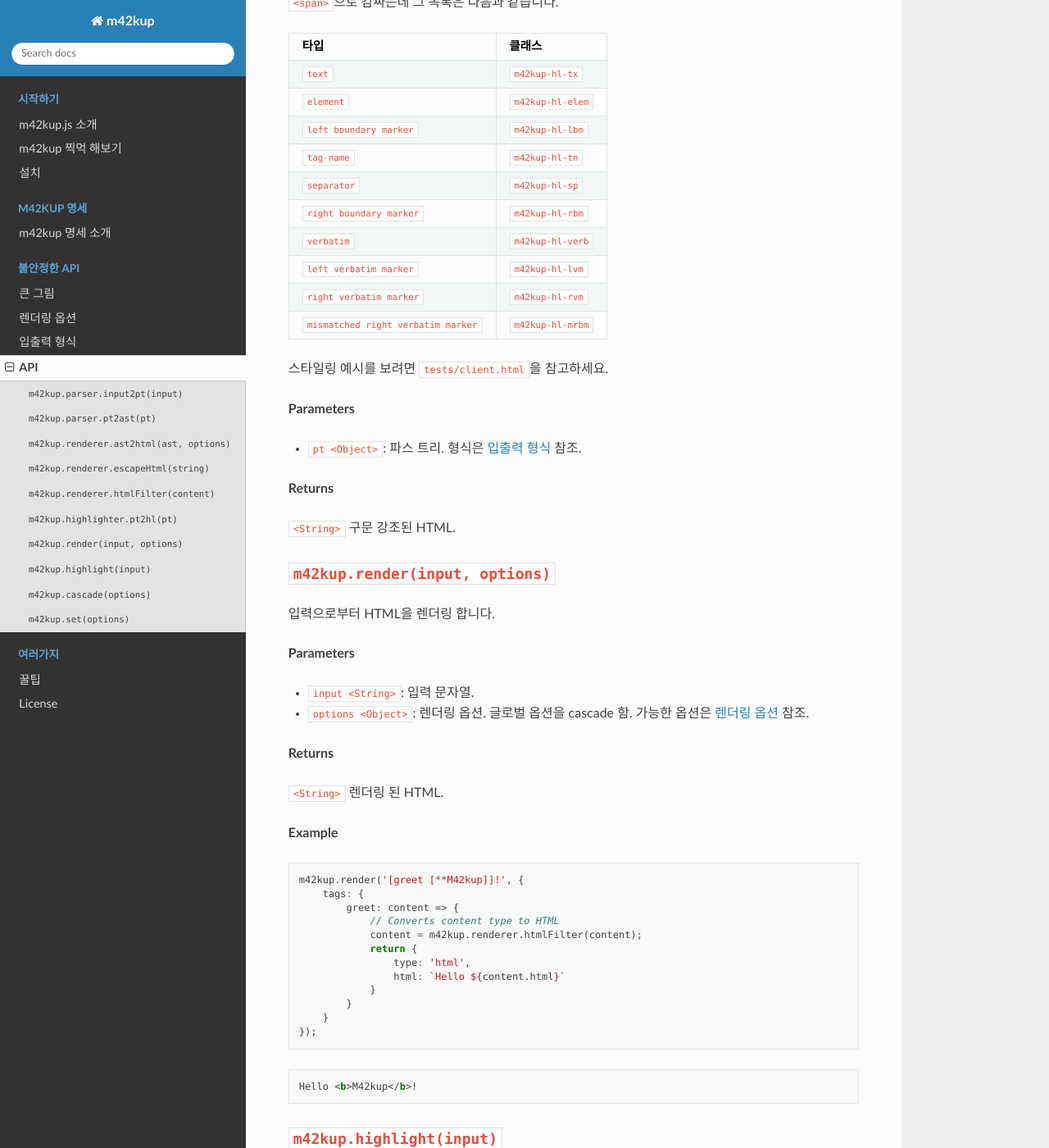
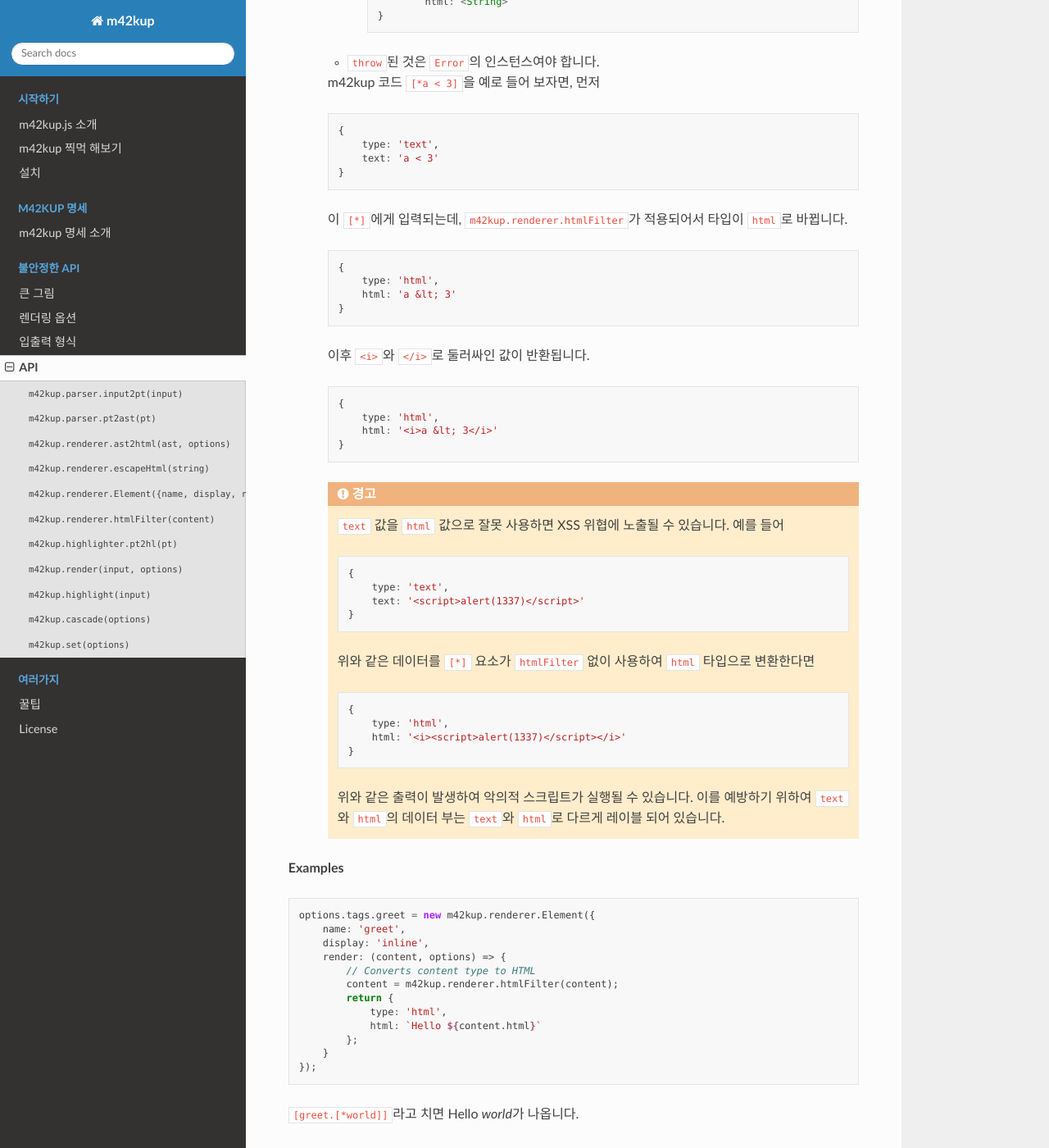
Before and after one commit to logico-philosophical/yamd, a Sphinx documentation site: the page built from docs/api/api.rst, in a window 1280 px wide and 1400 px high, scrolled down 2003 px. Shown: the whole window at 82% size. Built offline with Sphinx 7.4.7 and the Read the Docs theme 2.0.0, drawn with Linux system fonts in a browser that asks for light colours; some of the changed text lies outside the part shown.

Commit message:
Add m42kup.renderer.Element

```diff
--- a/docs/api/api.rst
+++ b/docs/api/api.rst
@@ -63,6 +63,112 @@ AST로부터 HTML을 렌더링 합니다.
 
 ``<String>`` HTML 이스케이프 된 문자열.
 
+``m42kup.renderer.Element({name, display, render})``
+-------------------------------------------------------
+
+m42kup 요소 인스턴스를 생성합니다. ``new`` 키워드와 함께 사용하세요.
+
+**Parameters**
+
+* ``arguments[0].name <String>``: 요소 이름.
+
+* ``arguments[0].display <"inline" | "leaf-block" | "container-block">``: 요소의 디스플레이 타입.
+
+* ``arguments[0].render <Function>``: 렌더링 함수. ``text`` 또는 ``html`` 타입의 인자 하나와 렌더링 옵션을 받아 ``text`` 또는 ``html``\ 을 반환하거나 ``Error``\ 를 ``throw`` 해야 합니다.
+
+	* ``text`` 타입은 다음과 같이 생겼습니다.
+
+		.. code-block:: js
+
+			{
+			    type: 'text',
+			    text: <String>
+			}
+
+	* ``html`` 타입은 다음과 같이 생겼습니다.
+
+		.. code-block:: js
+
+			{
+				type: 'html',
+				html: <String>
+			}
+
+	* ``throw``\ 된 것은 ``Error``\ 의 인스턴스여야 합니다.
+
+	m42kup 코드 ``[*a < 3]``\ 을 예로 들어 보자면, 먼저
+
+	.. code-block:: js
+
+		{
+		    type: 'text',
+		    text: 'a < 3'
+		}
+
+	이 ``[*]``\ 에게 입력되는데, ``m42kup.renderer.htmlFilter``\ 가 적용되어서 타입이 ``html``\ 로 바뀝니다.
+
+	.. code-block:: js
+
+		{
+		    type: 'html',
+		    html: 'a &lt; 3'
+		}
+
+
+	이후 ``<i>``\ 와 ``</i>``\ 로 둘러싸인 값이 반환됩니다.
+
+	.. code-block:: js
+
+		{
+		    type: 'html',
+		    html: '<i>a &lt; 3</i>'
+		}
+
+
+	.. warning::
+
+		``text`` 값을 ``html`` 값으로 잘못 사용하면 XSS 위협에 노출될 수 있습니다. 예를 들어
+
+		.. code-block:: js
+
+			{
+			    type: 'text',
+			    text: '<script>alert(1337)</script>'
+			}
+
+
+		위와 같은 데이터를 ``[*]`` 요소가 ``htmlFilter`` 없이 사용하여 ``html`` 타입으로 변환한다면
+
+		.. code-block:: js
+
+			{
+			    type: 'html',
+			    html: '<i><script>alert(1337)</script></i>'
+			}
+
+
+		위와 같은 출력이 발생하여 악의적 스크립트가 실행될 수 있습니다. 이를 예방하기 위하여 ``text``\ 와 ``html``\ 의 데이터 부는 ``text``\ 와 ``html``\ 로 다르게 레이블 되어 있습니다.
+
+**Examples**
+
+.. code-block:: js
+
+	options.tags.greet = new m42kup.renderer.Element({
+	    name: 'greet',
+	    display: 'inline',
+	    render: (content, options) => {
+	        // Converts content type to HTML
+	        content = m42kup.renderer.htmlFilter(content);
+	        return {
+	            type: 'html',
+	            html: `Hello ${content.html}`
+	        };
+	    }
+	});
+
+``[greet.[*world]]``\ 라고 치면 Hello *world*\ 가 나옵니다.
+
+
 ``m42kup.renderer.htmlFilter(content)``
 ------------------------------------------------
 
@@ -125,27 +231,6 @@ AST로부터 HTML을 렌더링 합니다.
 
 ``<String>`` 렌더링 된 HTML.
 
-**Example**
-
-.. code-block:: js
-
-	m42kup.render('[greet [**M42kup]]!', {
-	    tags: {
-	        greet: content => {
-	            // Converts content type to HTML
-	            content = m42kup.renderer.htmlFilter(content);
-	            return {
-	                type: 'html',
-	                html: `Hello ${content.html}`
-	            }
-	        }
-	    }
-	});
-
-.. code-block:: html
-
-	Hello <b>M42kup</b>!
-
 ``m42kup.highlight(input)``
 --------------------------------
 
@@ -175,7 +260,7 @@ AST로부터 HTML을 렌더링 합니다.
 
 undefined
 
-**Example**
+**Examples**
 
 .. code-block:: js
 
@@ -227,7 +312,7 @@ undefined
 
 undefined
 
-**Example**
+**Examples**
 
 .. code-block:: js
 
--- a/docs/api/the-big-picture.rst
+++ b/docs/api/the-big-picture.rst
@@ -13,7 +13,8 @@
 	    renderer: {
 	        ast2html: [Function],
 	        escapeHtml: [Function],
-	        htmlFilter: [Function]
+	        htmlFilter: [Function],
+	        Element: [Function]
 	    },
 	    highlighter: {
 	    	pt2hl: [Function]
```
Also changed, not shown: docs/api/options.rst (+4 -92 lines), 3 other files.
